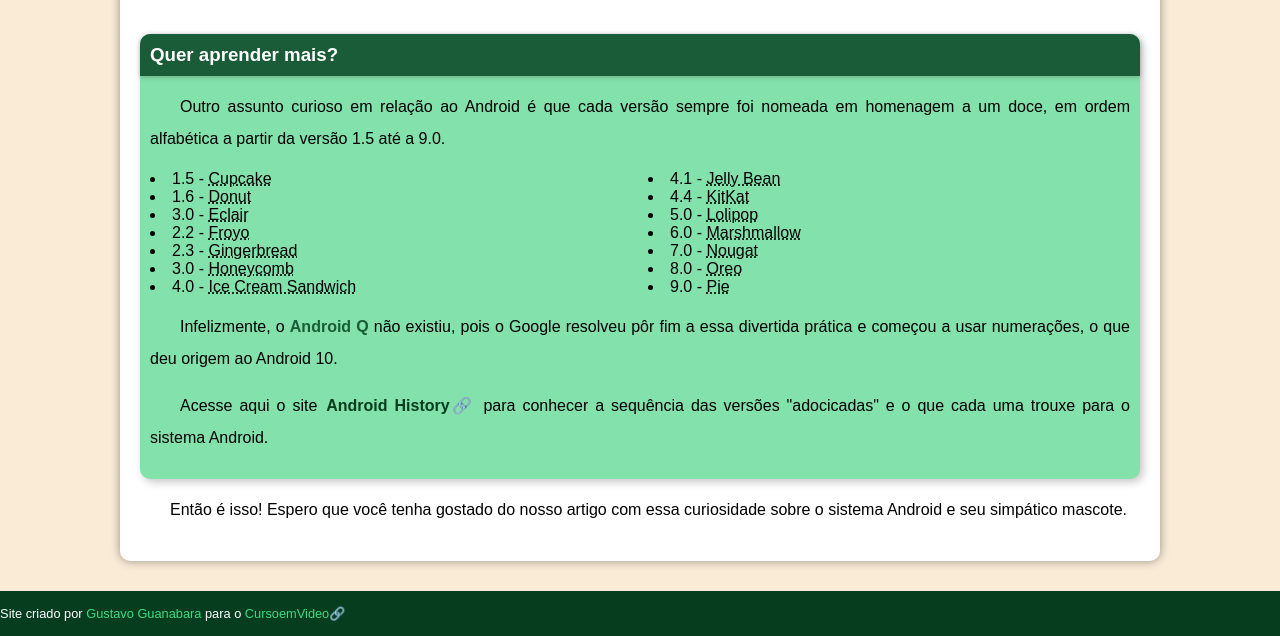
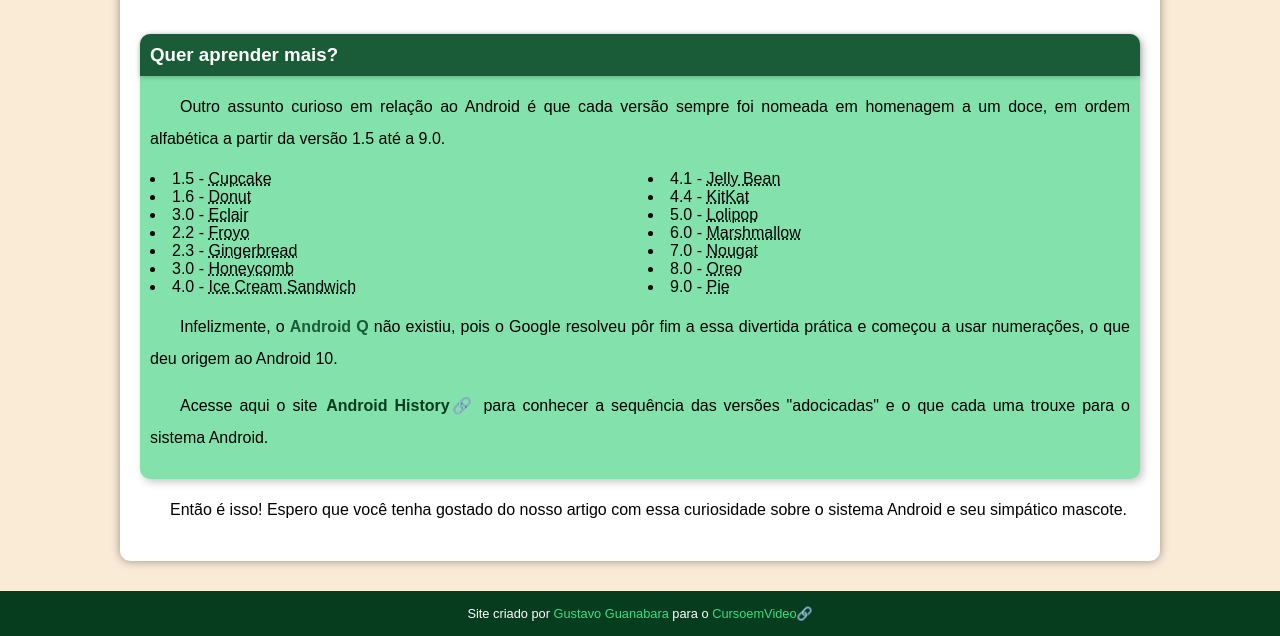
Before and after one commit to Abdoral97/projeto-android, a plain HTML site: page index.html in a window 1280 px wide. Shown: the part 2356-2992 px from the top of the page. Drawn offline with Linux system fonts and the light colour scheme.

Commit message:
Update style.css

```diff
--- a/estilo/style.css
+++ b/estilo/style.css
@@ -188,9 +188,12 @@ aside > ul{
 footer{
    background-color: var(--cor5);
    color: white;
-   text-align: center;
    font-size: 0.8em;
    padding: 0.1px;
+}
+
+footer p {
+    text-align: center;
 }
 
 footer p > a {
```
